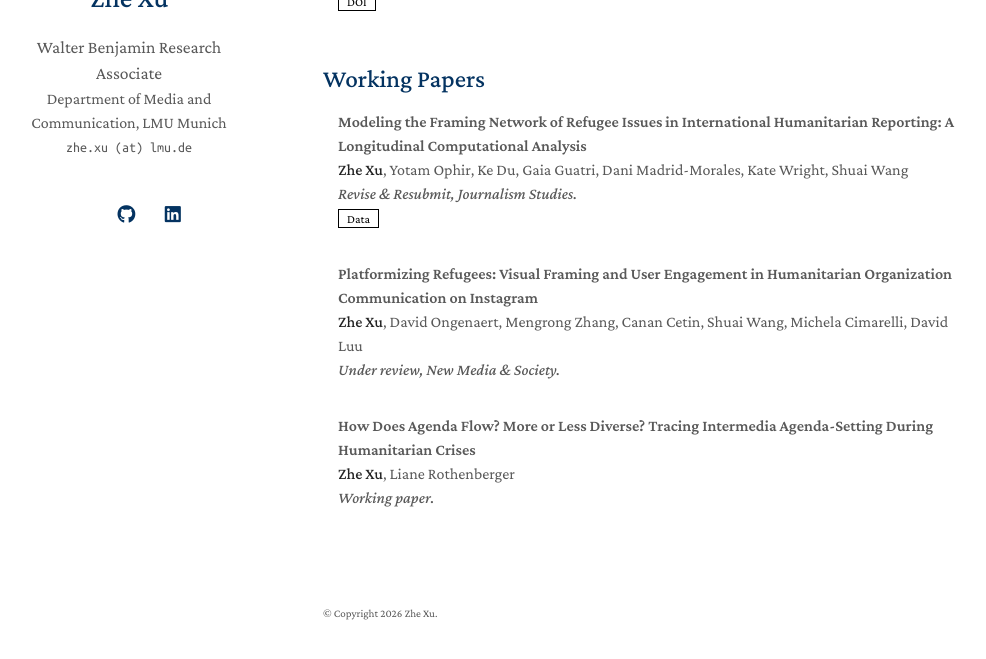
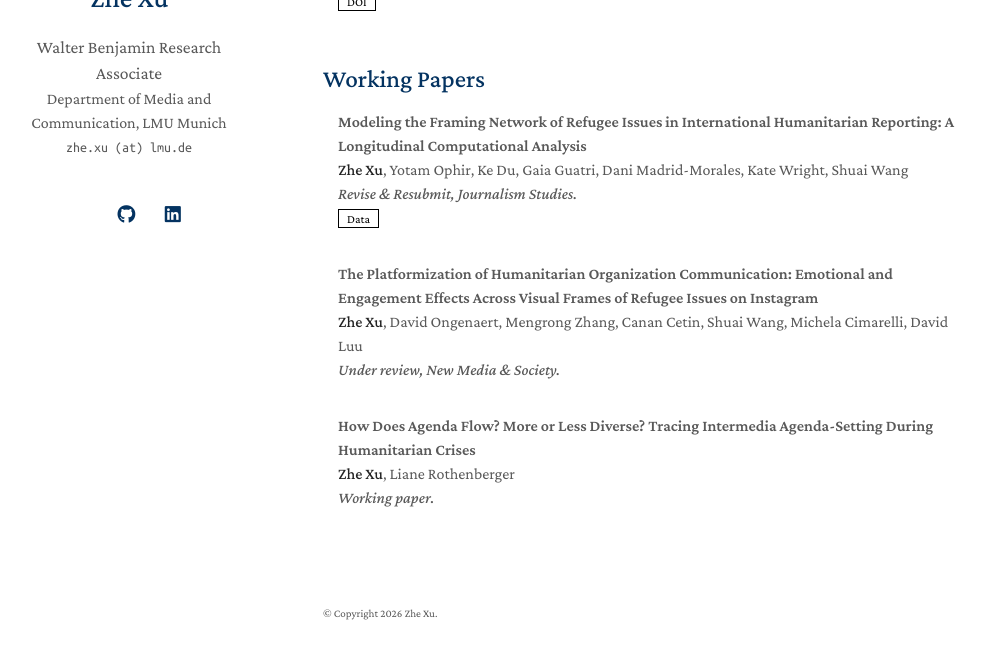
Before and after one commit to zhexuphd/newweb, a Jekyll site: the page built from index.md, in a window 1280 px wide and 900 px high, scrolled down 1005 px, cut to the strip 206-865 px from the top of the window. Shown: the whole strip, without its empty margins (147-1133 px from the left). Built offline with Jekyll 4.4.1, drawn with Linux system fonts in a browser that asks for light colours; a style sheet for code colours, icons or effects is not loaded; our own code applies the rules of GitHub Pages for plain Markdown files.

Commit message:
Update publications.yml

```diff
--- a/_data/publications.yml
+++ b/_data/publications.yml
@@ -24,7 +24,7 @@ working:
     conference: Revise &amp; Resubmit, <em>Journalism Studies</em>.
     data: https://datashare.ed.ac.uk/collections/97e435a1-7faa-499a-822d-cdb0078f2273/search
 
-  - title: "Platformizing Refugees: Visual Framing and User Engagement in Humanitarian Organization Communication on Instagram"
+  - title: "The Platformization of Humanitarian Organization Communication: Emotional and Engagement Effects Across Visual Frames of Refugee Issues on Instagram"
     authors: <strong>Zhe Xu</strong>, David Ongenaert, Mengrong Zhang, Canan Cetin, Shuai Wang, Michela Cimarelli, David Luu
     conference: Under review, <em>New Media &amp; Society</em>.
 
```
